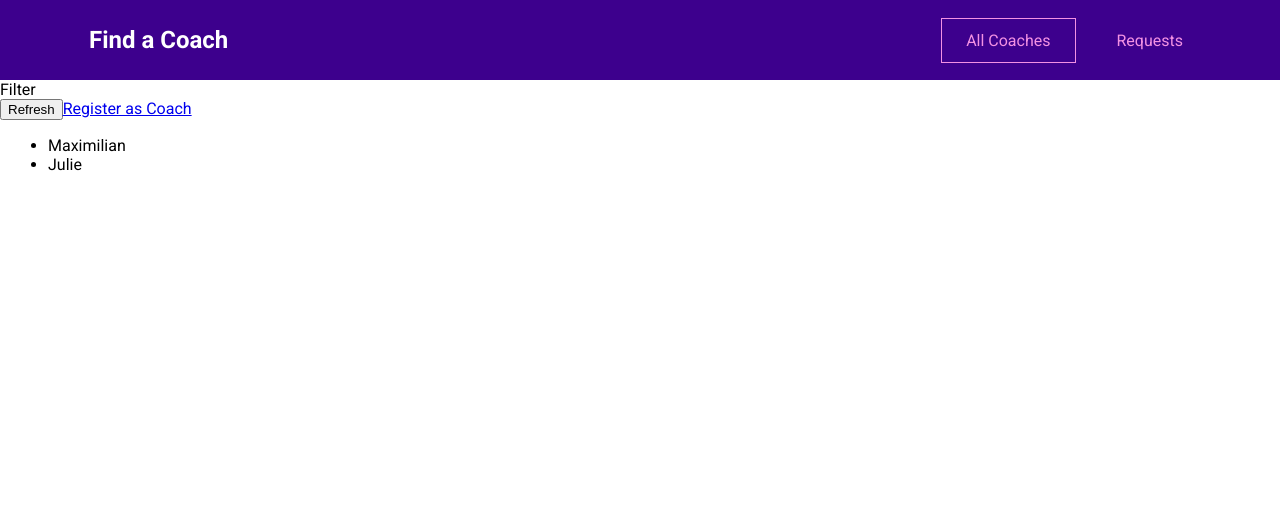
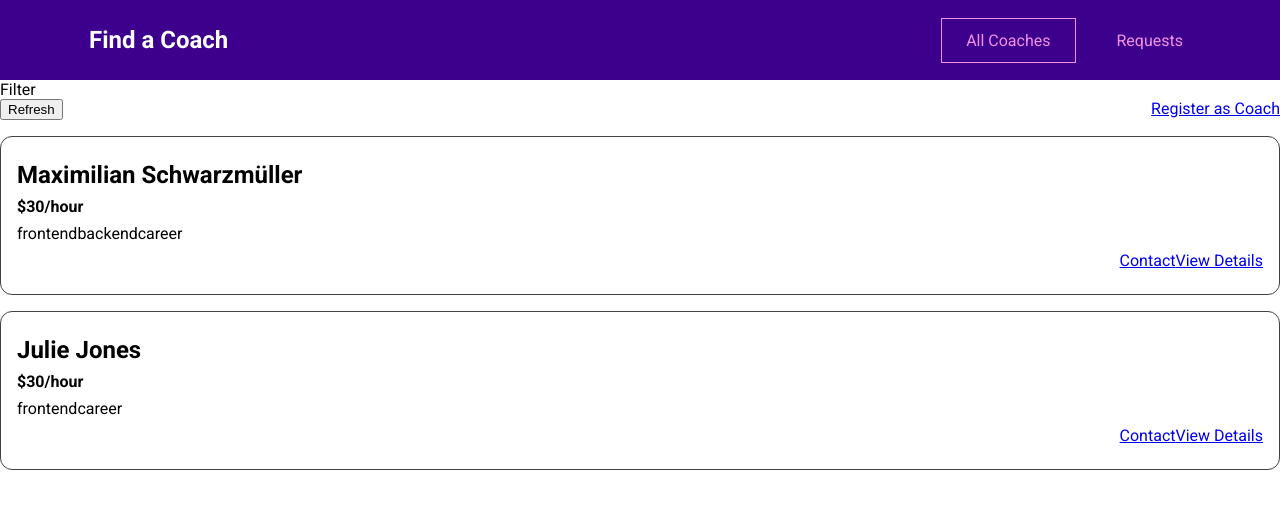
Before and after one commit to Abdul-Wahab12/Choach_App, a Vue app: page /coaches in a window 1280 px wide. Shown: the top 508 px of the page. Built offline with nearby package versions, Linux system fonts and the light colour scheme.

Commit message:
Added: add individual coachItem component for coach coach details

```diff
--- /dev/null
+++ b/src/components/coaches/CoachItem.vue
@@ -0,0 +1,57 @@
+<template>
+    <li>
+        <h3>{{ fullName }}</h3>
+        <h4>${{ rate }}/hour</h4>
+        <div>
+            <span v-for="area in areas" :key="area">{{ area }}</span>
+        </div>
+        <div class="actions">
+            <router-link :to="coachContactLink">Contact</router-link>
+            <router-link :to="coachDetailsLink">View Details</router-link>
+        </div>
+    </li>
+</template>
+
+<script>
+export default {
+    props: ['id', 'firstName', 'lastName', 'rate', 'areas'],
+    computed: {
+        fullName() {
+            return this.firstName + ' ' + this.lastName;
+        },
+        coachContactLink() {
+            return this.$route.path + '/' + this.id + '/contact' //coaches/c1/contact
+        },
+        coachDetailsLink() {
+            return this.$route.path + '/' + this.id; // coaches/c1
+        }
+    }
+}
+</script>
+
+<style scoped>
+li {
+    margin: 1rem 0;
+    border: 1px solid #424242;
+    border-radius: 12px;
+    padding: 1rem;
+}
+
+h3 {
+    font-size: 1.5rem;
+}
+
+h3,
+h4 {
+    margin: 0.5rem 0;
+}
+
+div {
+    margin: 0.5rem 0;
+}
+
+.actions {
+    display: flex;
+    justify-content: flex-end;
+}
+</style>
--- a/src/pages/coaches/CoachesList.vue
+++ b/src/pages/coaches/CoachesList.vue
@@ -8,16 +8,30 @@
             <router-link to="/register">Register as Coach</router-link>
         </div>
         <ul v-if="hasCoaches">
-            <li v-for="coach in filteredCoaches" :key="coach.id">
-                {{ coach.firstName }}
-            </li>
+            <coach-item
+                v-for="coach in filteredCoaches"
+                :key="coach.id"
+                :id="coach.id"
+                :first-name="coach.firstName"
+                :last-name="coach.lastName"
+                :rate="coach.hourlyRate"
+                :areas="coach.areas"
+            >
+
+            </coach-item>
         </ul>
         <h3 v-else>No coaches found.</h3>
     </section>
 </template>
 
 <script>
+import CoachItem from '@/components/coaches/CoachItem.vue'
+
+
 export default {
+    components: {
+        'coach-item':CoachItem
+    },
     computed: {
         filteredCoaches() {
             return this.$store.getters['coaches/coaches']
@@ -30,5 +44,14 @@
 </script>
 
 <style>
+ul {
+    list-style: none;
+    margin: 0;
+    padding: 0;
+}
 
+.controls {
+    display: flex;
+    justify-content: space-between;
+}
 </style>
```
